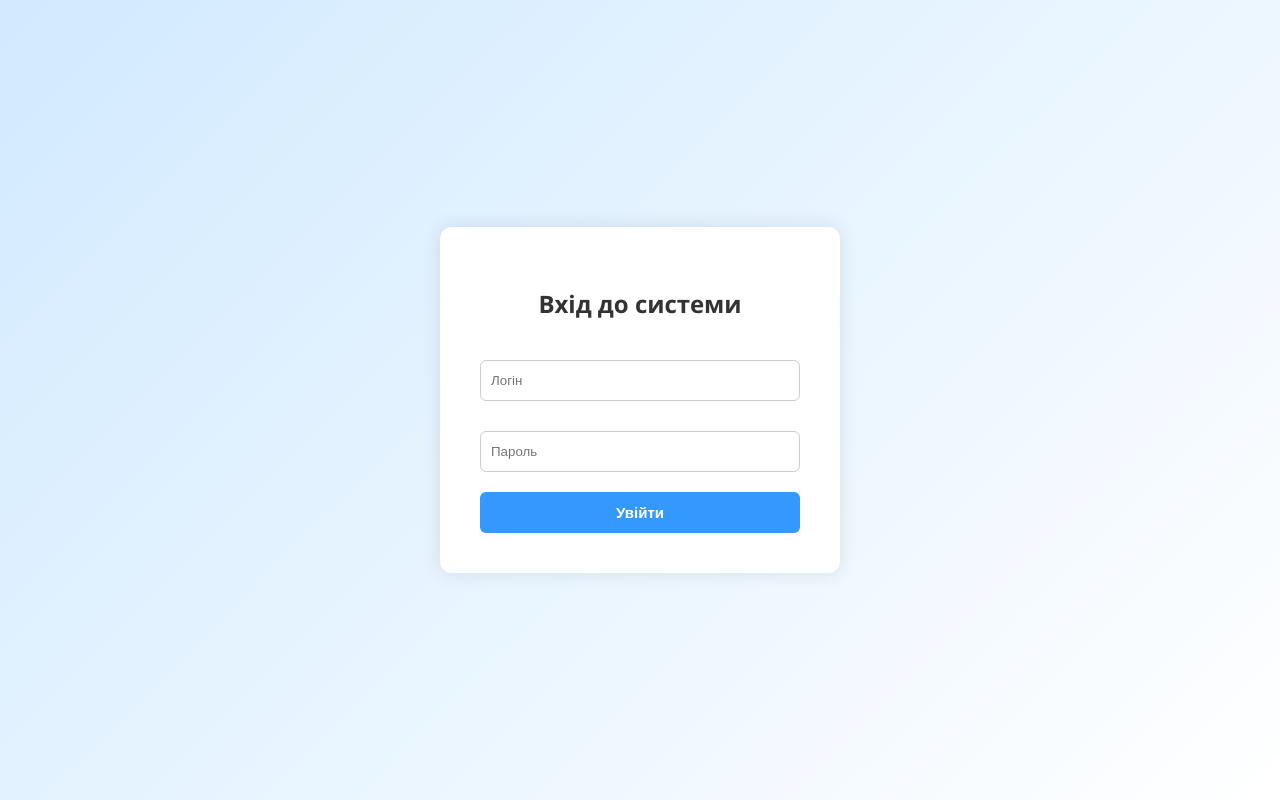
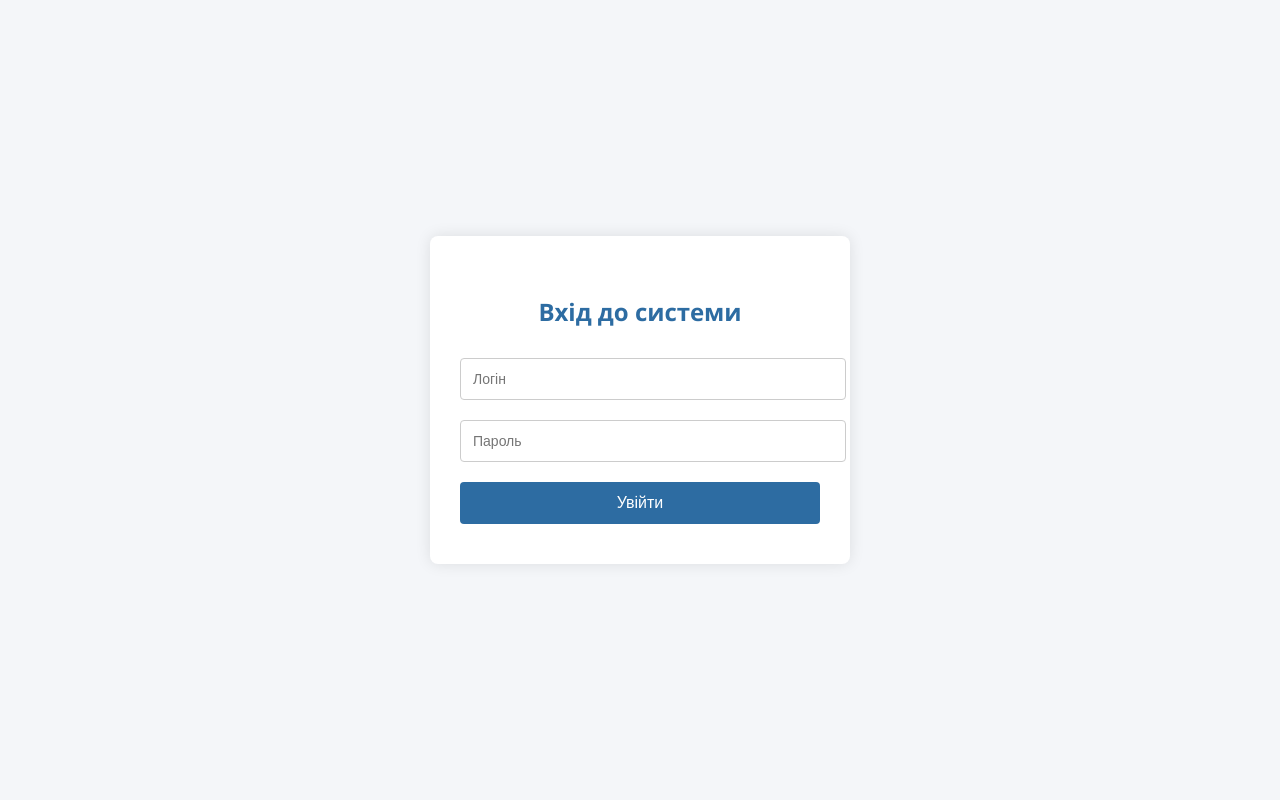
Before and after one commit to Aliina-ai/flask-form, a Flask app: page / in a window 1280 px wide. Run offline with Flask 3, Linux system fonts and the light colour scheme.

Commit message:
Update login.html

```diff
--- a/templates/login.html
+++ b/templates/login.html
@@ -5,50 +5,55 @@
     <title>Вхід до системи</title>
     <style>
         body {
-            font-family: 'Segoe UI', Tahoma, Geneva, Verdana, sans-serif;
-            background: linear-gradient(135deg, #d1eaff, #ffffff);
-            height: 100vh;
+            font-family: "Segoe UI", sans-serif;
+            background-color: #f4f6f9;
             display: flex;
             align-items: center;
             justify-content: center;
+            height: 100vh;
             margin: 0;
         }
+
         .login-box {
-            background-color: #ffffff;
-            padding: 40px;
-            border-radius: 12px;
-            box-shadow: 0px 0px 20px rgba(0,0,0,0.1);
-            width: 320px;
+            background-color: white;
+            padding: 40px 30px;
+            border-radius: 8px;
+            box-shadow: 0 0 15px rgba(0,0,0,0.1);
+            width: 360px;
         }
+
         h2 {
             text-align: center;
+            color: #2d6ca2;
             margin-bottom: 30px;
-            color: #333333;
         }
+
         input[type="text"],
         input[type="password"] {
             width: 100%;
-            padding: 12px 10px;
-            margin: 10px 0 20px 0;
+            padding: 12px;
+            margin-bottom: 20px;
             border: 1px solid #ccc;
-            border-radius: 6px;
-            box-sizing: border-box;
+            border-radius: 4px;
+            font-size: 14px;
         }
-        input[type="submit"] {
+
+        button {
             width: 100%;
-            background-color: #3399ff;
+            padding: 12px;
+            background-color: #2d6ca2;
             color: white;
-            padding: 12px 0;
             border: none;
-            border-radius: 6px;
+            border-radius: 4px;
+            font-size: 16px;
             cursor: pointer;
-            font-weight: bold;
-            font-size: 15px;
-            transition: background-color 0.3s ease;
+            transition: background-color 0.2s ease;
         }
-        input[type="submit"]:hover {
-            background-color: #267bd9;
+
+        button:hover {
+            background-color: #204d74;
         }
+
         .error {
             color: red;
             text-align: center;
@@ -57,16 +62,18 @@
     </style>
 </head>
 <body>
+
     <div class="login-box">
         <h2>Вхід до системи</h2>
         {% if error %}
             <div class="error">{{ error }}</div>
         {% endif %}
-        <form method="POST">
-            <input type="text" name="username" placeholder="Логін" required>
+        <form method="POST" action="/">
+            <input type="text" name="login" placeholder="Логін" required>
             <input type="password" name="password" placeholder="Пароль" required>
-            <input type="submit" value="Увійти">
+            <button type="submit">Увійти</button>
         </form>
     </div>
+
 </body>
 </html>
```
